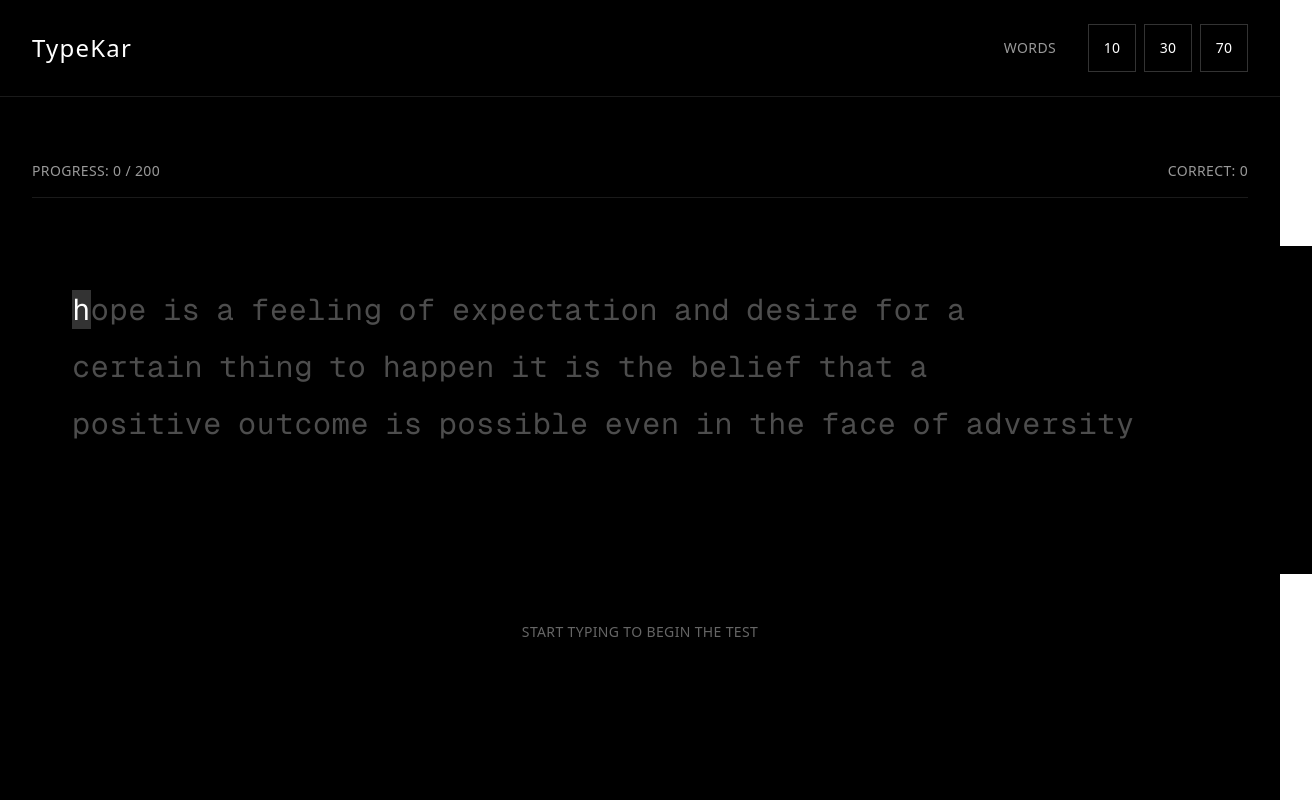
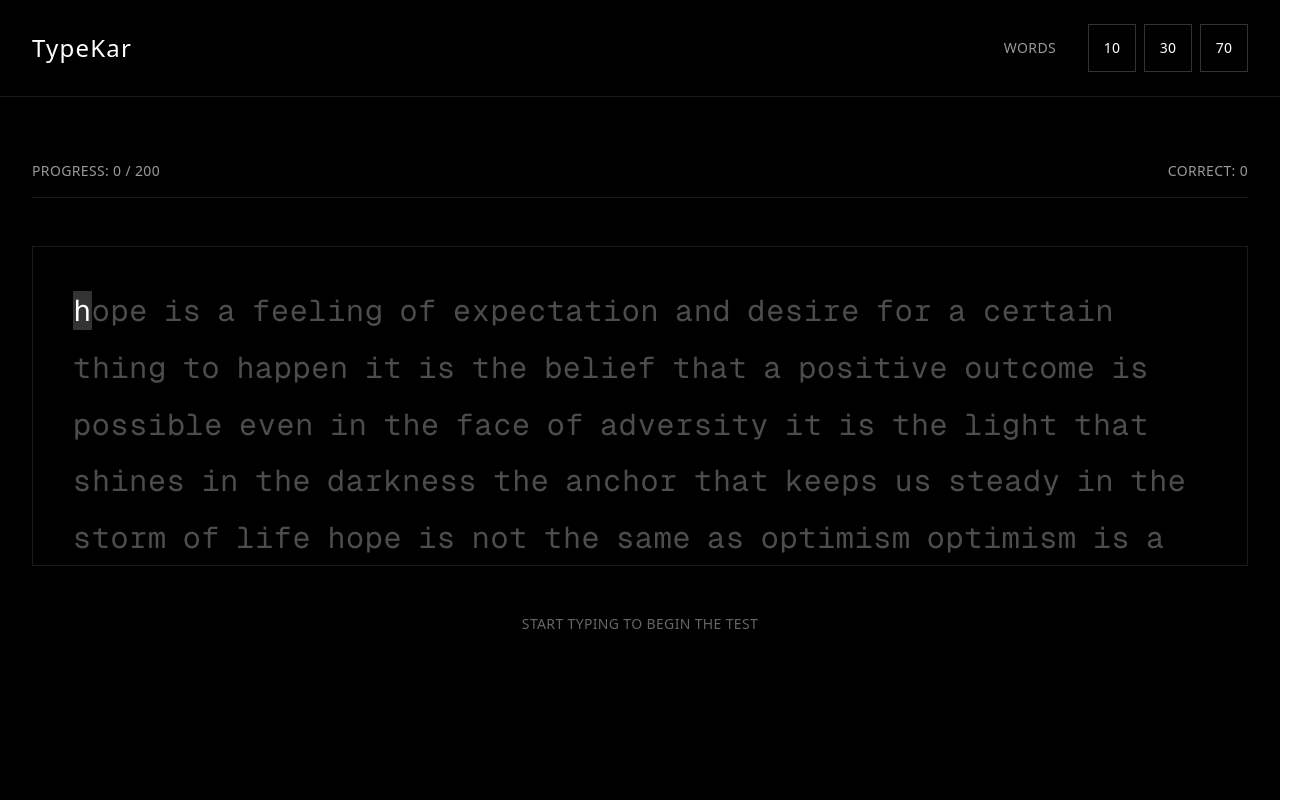
Before and after one commit to ankitmrmishra/typekar, a Next.js app: page / in a window 1280 px wide. Shown: the whole page, 1312 px wide, since content can reach past the window. Built offline with nearby package versions, Linux system fonts and the light colour scheme.

Commit message:
small fixes to the code

```diff
--- a/app/page.tsx
+++ b/app/page.tsx
@@ -3,6 +3,7 @@ import { cn } from "@/lib/utils";
 import { useRouter } from "next/navigation";
 import { useTypingTest } from "@/hooks/useTypingTest";
 import { useIsMobile } from "@/hooks/useIsMobile";
+import { useRef, useLayoutEffect, useState } from "react";
 
 export default function Home() {
   // Use the custom hook to manage typing test logic
@@ -23,6 +24,42 @@ export default function Home() {
   const isMobile = useIsMobile();
   const router = useRouter();
 
+  // --- Smooth vertical scroll logic ---
+  const WORDS_BLOCK_SIZE = 1000; // Number of words to render in the block
+  const VISIBLE_LINES = 4;
+  const LINE_HEIGHT_REM = 2.5; // Should match the line height in rem (e.g., text-3xl leading-relaxed)
+  const LINE_HEIGHT_PX = 40; // fallback for JS calculation if needed
+
+  // Calculate the current line based on the current word's position
+  const wordsBefore = actualWords.slice(0, currentWordIndex);
+  // Create a dummy element to measure line breaks
+  const blockRef = useRef<HTMLDivElement>(null);
+  const [lineIndex, setLineIndex] = useState(0);
+
+  // Calculate the current line index by measuring the offsetTop of the current word
+  useLayoutEffect(() => {
+    if (!blockRef.current) return;
+    const currentWordElem = blockRef.current.querySelector(
+      '[data-current-word="true"]'
+    ) as HTMLElement;
+    if (currentWordElem && blockRef.current) {
+      // Calculate which line the current word is on
+      const blockTop = blockRef.current.getBoundingClientRect().top;
+      const wordTop = currentWordElem.getBoundingClientRect().top;
+      const offset = wordTop - blockTop;
+      const line = Math.round(offset / LINE_HEIGHT_PX);
+      setLineIndex(line);
+    }
+  }, [currentWordIndex]);
+
+  // Only render a block of words for performance
+  const blockStart = 0;
+  const blockEnd = Math.min(actualWords.length, WORDS_BLOCK_SIZE);
+  const blockWords = actualWords.slice(blockStart, blockEnd);
+
+  // Calculate the vertical offset for smooth scroll
+  const translateY = -(lineIndex * LINE_HEIGHT_REM) + "rem";
+
   if (isMobile) {
     return (
       <div className="min-h-screen w-full flex items-center justify-center bg-black text-white">
@@ -37,18 +74,6 @@ export default function Home() {
       </div>
     );
   }
-
-  // Vertical sliding window logic for lines
-  const WORDS_PER_LINE = 10;
-  const VISIBLE_LINES = 3;
-  const currentLine = Math.floor(currentWordIndex / WORDS_PER_LINE);
-  // Split words into lines
-  const lines = [];
-  for (let i = 0; i < actualWords.length; i += WORDS_PER_LINE) {
-    lines.push(actualWords.slice(i, i + WORDS_PER_LINE));
-  }
-  // Only show the current line and the next two
-  const visibleLines = lines.slice(currentLine, currentLine + VISIBLE_LINES);
 
   return (
     <div className="min-h-screen w-full bg-black text-white">
@@ -140,26 +165,32 @@ export default function Home() {
               </div>
             </div>
 
-            {/* Typing Area - 3 lines, vertical sliding */}
+            {/* Typing Area - smooth vertical scroll */}
             <div
-              className=" p-10 bg-black"
-              style={{ height: "20.5em", width: "80em", overflow: "" }}
+              className="border border-white/10 p-10 bg-black overflow-hidden"
+              style={{ height: `${VISIBLE_LINES * LINE_HEIGHT_REM * 2}rem` }}
             >
-              <div className="flex flex-col justify-center gap-2 font-mono text-3xl leading-relaxed tracking-wide select-none">
-                {visibleLines.map((line, lineIdx) => (
-                  <div key={lineIdx} className="flex gap-4">
-                    {line.map((word, wordIdx) => {
-                      const wordIndex =
-                        (currentLine + lineIdx) * WORDS_PER_LINE + wordIdx;
+              <div
+                ref={blockRef}
+                className="font-mono text-3xl leading-relaxed tracking-wide select-none flex flex-wrap gap-x-4 gap-y-2 transition-transform duration-300"
+                style={{ transform: `translateY(${translateY})` }}
+              >
+                {blockWords.map((word, wordIndex) => {
+                  const globalWordIndex = blockStart + wordIndex;
+                  const isCurrentWord = globalWordIndex === currentWordIndex;
                   return (
-                        <span key={wordIndex} className="inline-block">
+                    <span
+                      key={globalWordIndex}
+                      data-current-word={isCurrentWord ? "true" : undefined}
+                      className="inline-block"
+                    >
                       {word.split("").map((char, charIndex) => {
                         let userChar = "";
                         // Determine which character to compare
-                            if (wordIndex < completedWords.length) {
+                        if (globalWordIndex < completedWords.length) {
                           userChar =
-                                completedWords[wordIndex][charIndex] || "";
-                            } else if (wordIndex === completedWords.length) {
+                            completedWords[globalWordIndex][charIndex] || "";
+                        } else if (globalWordIndex === completedWords.length) {
                           userChar = currentWordInput[charIndex] || "";
                         }
                         // Set character state for coloring
@@ -174,12 +205,12 @@ export default function Home() {
                         }
                         // Highlight the current character being typed
                         const isCurrent =
-                              wordIndex === completedWords.length &&
+                          globalWordIndex === completedWords.length &&
                           charIndex === currentWordInput.length;
                         return (
                           <span
                             key={charIndex}
-                                className={cn("", {
+                            className={cn({
                               "text-white bg-white/20": isCurrent,
                               "text-white":
                                 charState === "correct" && !isCurrent,
@@ -197,8 +228,6 @@ export default function Home() {
                   );
                 })}
               </div>
-                ))}
-              </div>
             </div>
 
             {/* Instructions */}
```
Lines whose indentation alone changed are shown as unchanged.
